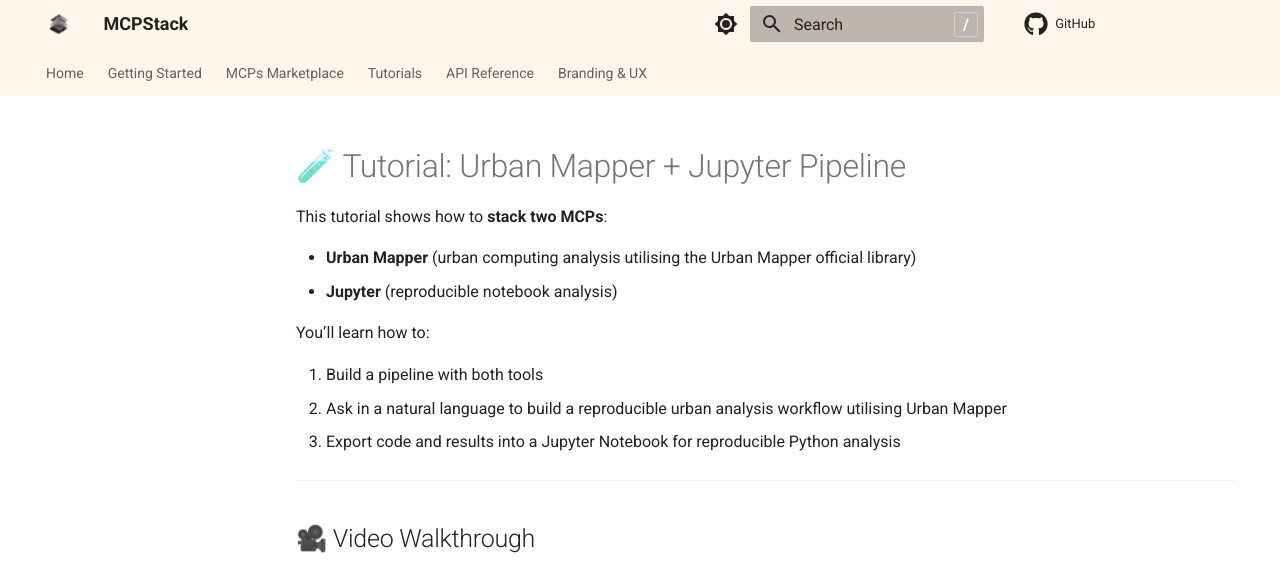
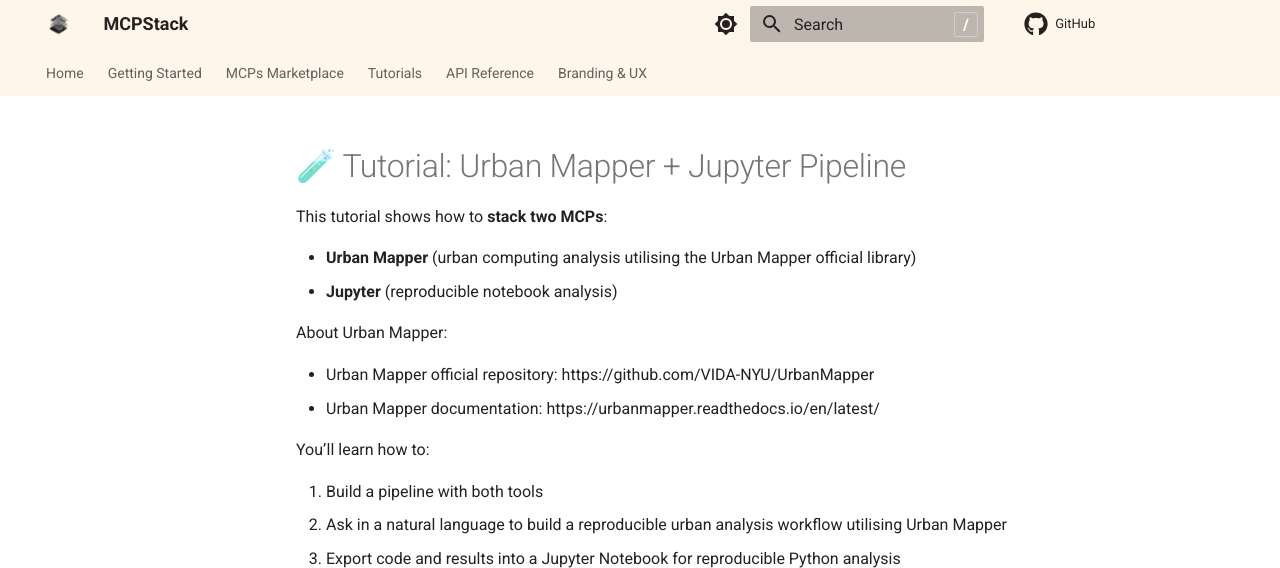
Before and after one commit to MCP-Pipeline/MCPStack, an MkDocs documentation site: the page built from docs/tutorials/urbanmapper-jupyter.md, in a window 1280 px wide and 900 px high, cut to the strip 0-568 px from the top of the window. Built offline with MkDocs 1.6.1 and Material for MkDocs 9.7.7, drawn with Linux system fonts in a browser that asks for light colours; plug-ins that fetch from the network failed and are left out; comment, search, counter and statistics services are not loaded.

Commit message:
refactor(docs): add urban mapper links in tutorial

```diff
--- a/docs/tutorials/urbanmapper-jupyter.md
+++ b/docs/tutorials/urbanmapper-jupyter.md
@@ -5,6 +5,11 @@
 
 - **Urban Mapper** (urban computing analysis utilising the Urban Mapper official library)
 - **Jupyter** (reproducible notebook analysis)
+
+About Urban Mapper:
+
+* Urban Mapper official repository: https://github.com/VIDA-NYU/UrbanMapper
+* Urban Mapper documentation: https://urbanmapper.readthedocs.io/en/latest/
 
 You’ll learn how to:
 
```
